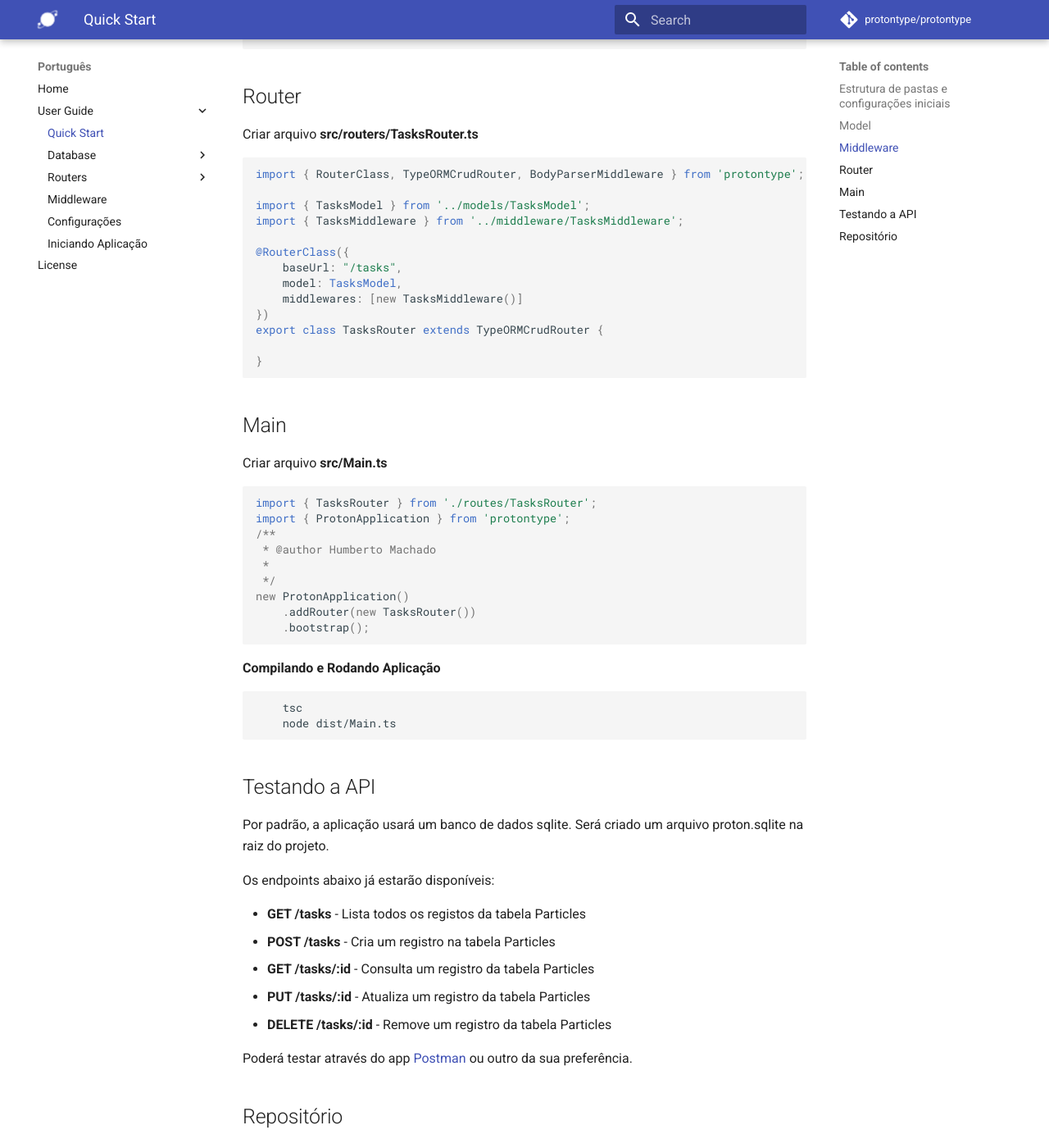
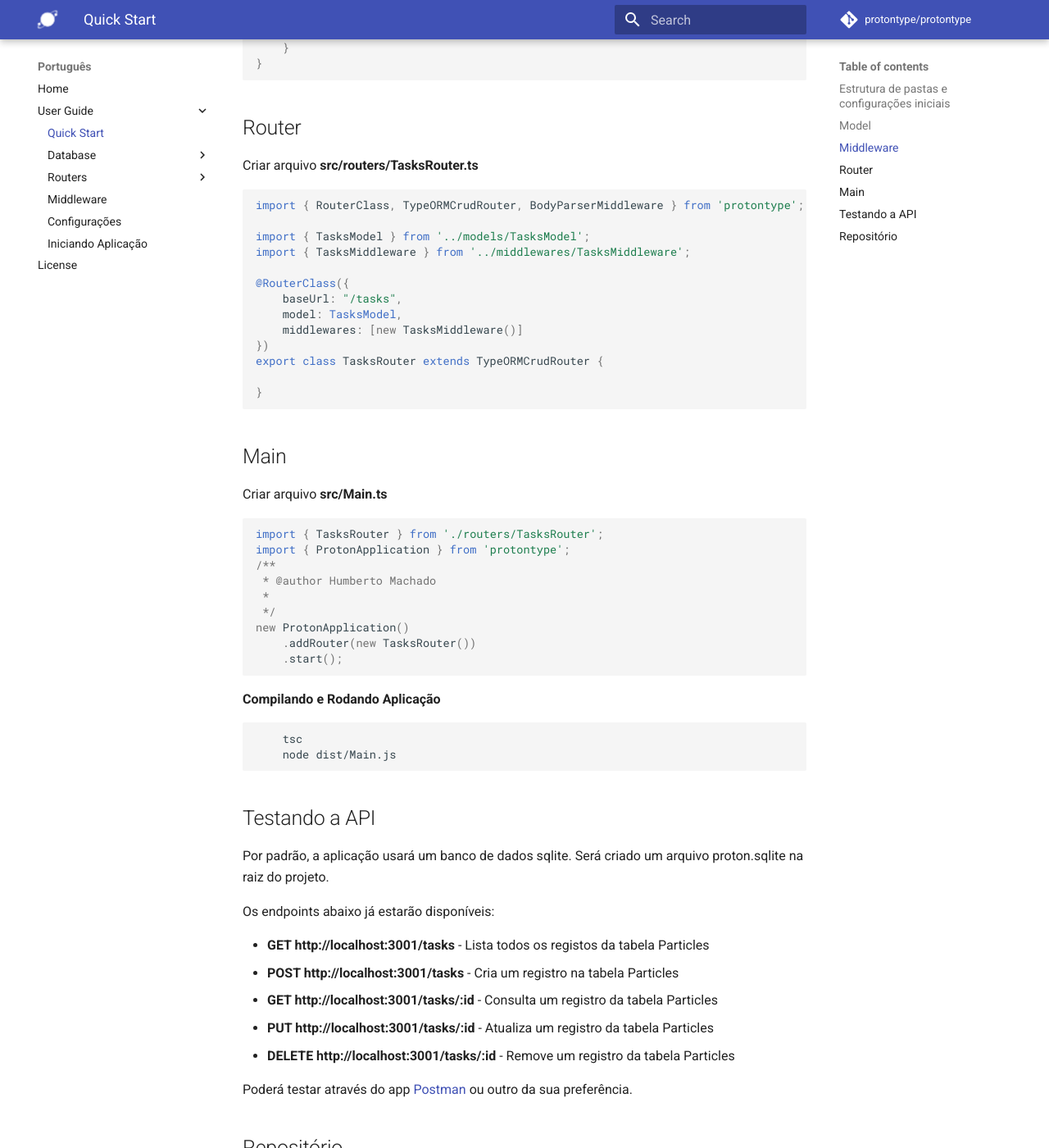
Before and after one commit to protontype/protontype.github.io, an MkDocs documentation site: the page built from docs/quickstart.md, in a window 1280 px wide and 1400 px high, scrolled down 1865 px. Shown: the whole window at 82% size. Built offline with MkDocs 1.6.1 and Material for MkDocs 9.7.7, drawn with Linux system fonts in a browser that asks for light colours; comment, search, counter and statistics services are not loaded; old or Windows-style settings are respelled for this version of MkDocs; some of the changed lines change nothing that is shown; some of the changed text lies outside the part shown.

Commit message:
Docs fixes

````diff
--- a/docs/quickstart.md
+++ b/docs/quickstart.md
@@ -6,8 +6,10 @@
     mkdir proton-quickstart
     cd proton-quickstart
     npm init
+    npm install typescript -g
+    npm install protontype --save
+    npm install sqlite3 --save
     mkdir src
-    npm install protontype --save
 ```
 
 Criar o arquivo tsconfig.json na raiz do projeto
@@ -16,7 +18,7 @@
 
     {
       "compilerOptions": {
-        "target": "es5",
+        "target": "es6",
         "module": "commonjs",
         "emitDecoratorMetadata": true,
         "experimentalDecorators": true,
@@ -39,7 +41,7 @@
       "port": 3001,
       "useHttps": false
     }
-  ]
+  ],
   "database": {
     "name": "defaultTestConnection",
     "type": "sqlite",
@@ -69,7 +71,7 @@
     title: string;
     @Column()
     done: boolean;
-    @Column()
+    @Column({ nullable: true })
     userId: number;
 }
 ```
@@ -97,7 +99,7 @@
 import { RouterClass, TypeORMCrudRouter, BodyParserMiddleware } from 'protontype';
 
 import { TasksModel } from '../models/TasksModel';
-import { TasksMiddleware } from '../middleware/TasksMiddleware';
+import { TasksMiddleware } from '../middlewares/TasksMiddleware';
 
 @RouterClass({
     baseUrl: "/tasks",
@@ -116,7 +118,7 @@
 Criar arquivo **src/Main.ts**
 
 ```typescript
-import { TasksRouter } from './routes/TasksRouter';
+import { TasksRouter } from './routers/TasksRouter';
 import { ProtonApplication } from 'protontype';
 /**
  * @author Humberto Machado
@@ -124,14 +126,14 @@
  */
 new ProtonApplication()
     .addRouter(new TasksRouter())
-    .bootstrap();
+    .start();
 ```
 
 
 **Compilando e Rodando Aplicação**
 ```bash
     tsc
-    node dist/Main.ts
+    node dist/Main.js
 ```
 
 ##Testando a API
@@ -141,11 +143,11 @@
 
 Os endpoints abaixo já estarão disponíveis:
 
--   **GET /tasks** - Lista todos os registos da tabela Particles
--   **POST /tasks** - Cria um registro na tabela Particles
--   **GET /tasks/:id** - Consulta um registro da tabela Particles
--   **PUT /tasks/:id** - Atualiza um registro da tabela Particles
--   **DELETE /tasks/:id** - Remove um registro da tabela Particles
+-   **GET http://localhost:3001/tasks** - Lista todos os registos da tabela Particles
+-   **POST http://localhost:3001/tasks** - Cria um registro na tabela Particles
+-   **GET http://localhost:3001/tasks/:id** - Consulta um registro da tabela Particles
+-   **PUT http://localhost:3001/tasks/:id** - Atualiza um registro da tabela Particles
+-   **DELETE http://localhost:3001/tasks/:id** - Remove um registro da tabela Particles
 
 Poderá testar através do app [Postman](https://www.getpostman.com/ "") ou outro da sua preferência.
 
````
